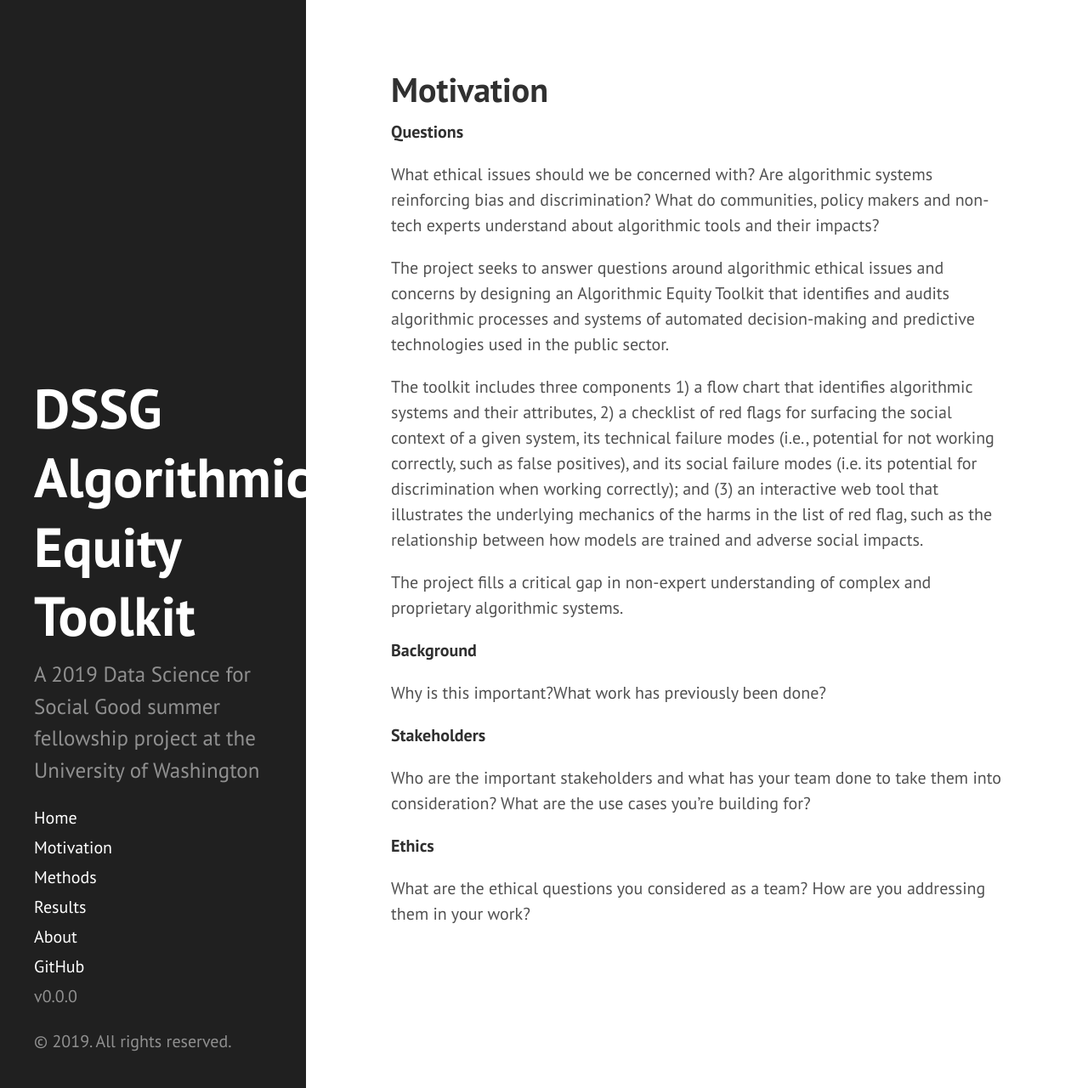
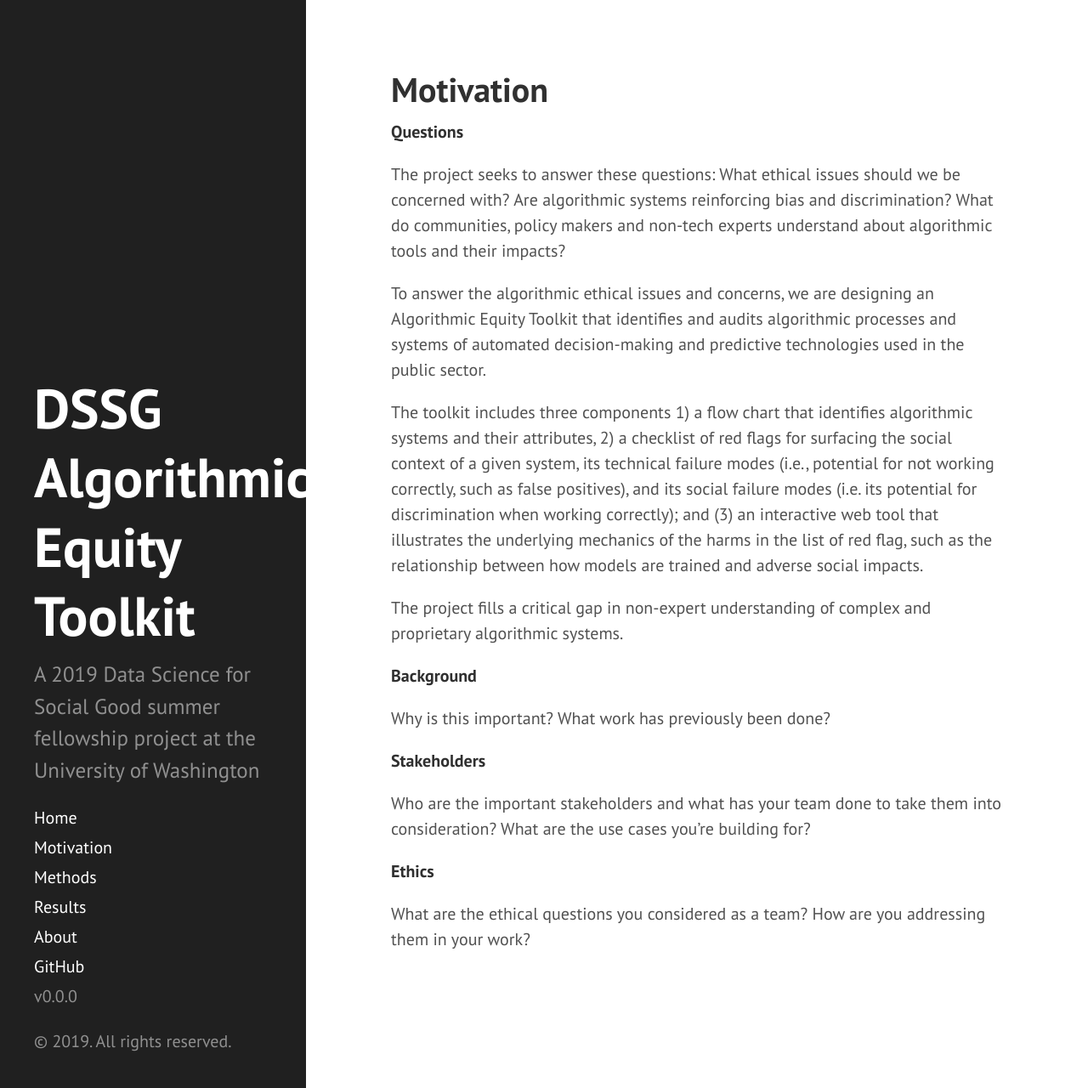
Before and after one commit to uwescience/AEKit-website, a Jekyll site: the page built from motivation.md, in a window 1280 px wide and 1280 px high. Shown: the whole window at 85% size. Built offline with Jekyll 4.4.1, drawn with Linux system fonts in a browser that asks for light colours.

Commit message:
"edited the questions in the motivation section"

```diff
--- a/motivation.md
+++ b/motivation.md
@@ -6,9 +6,9 @@ title: Motivation
 
 **Questions**
 
-What ethical issues should we be concerned with? Are algorithmic systems reinforcing bias and discrimination? What do communities, policy makers and non-tech experts understand about algorithmic tools and their impacts?
+The project seeks to answer these questions: What ethical issues should we be concerned with? Are algorithmic systems reinforcing bias and discrimination? What do communities, policy makers and non-tech experts understand about algorithmic tools and their impacts?
 
-The project seeks to answer questions around algorithmic ethical issues and concerns by designing an Algorithmic Equity Toolkit that identifies and audits algorithmic processes and systems of automated decision-making and predictive technologies used in the public sector.
+To answer the algorithmic ethical issues and concerns, we are designing an Algorithmic Equity Toolkit that identifies and audits algorithmic processes and systems of automated decision-making and predictive technologies used in the public sector.
 
 The toolkit includes three components 1) a flow chart that identifies algorithmic systems and their attributes, 2) a checklist of red flags for surfacing the social context of a given system, its technical failure modes (i.e., potential for not working correctly, such as false positives), and its social failure modes (i.e. its potential for discrimination when working correctly); and (3) an interactive web tool that illustrates the underlying mechanics of the harms in the list of red flag, such as the relationship between how models are trained and adverse social impacts.
 
@@ -18,7 +18,8 @@ The project fills a critical gap in non-expert understanding of complex and prop
 
 **Background**
 
-Why is this important?What work has previously been done?
+Why is this important?
+What work has previously been done?
 
 **Stakeholders**
 
```
